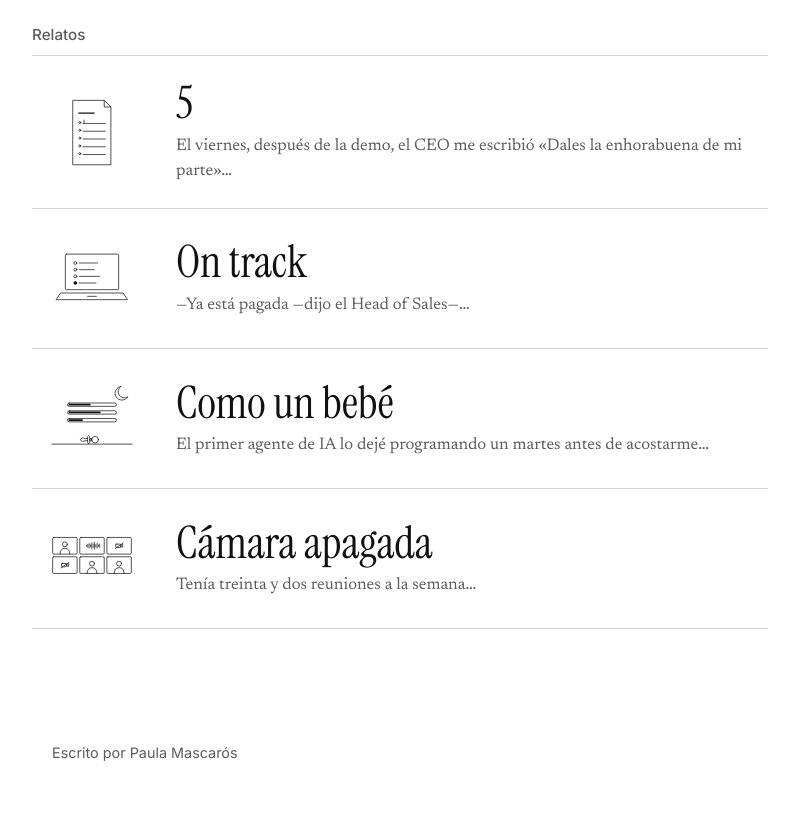
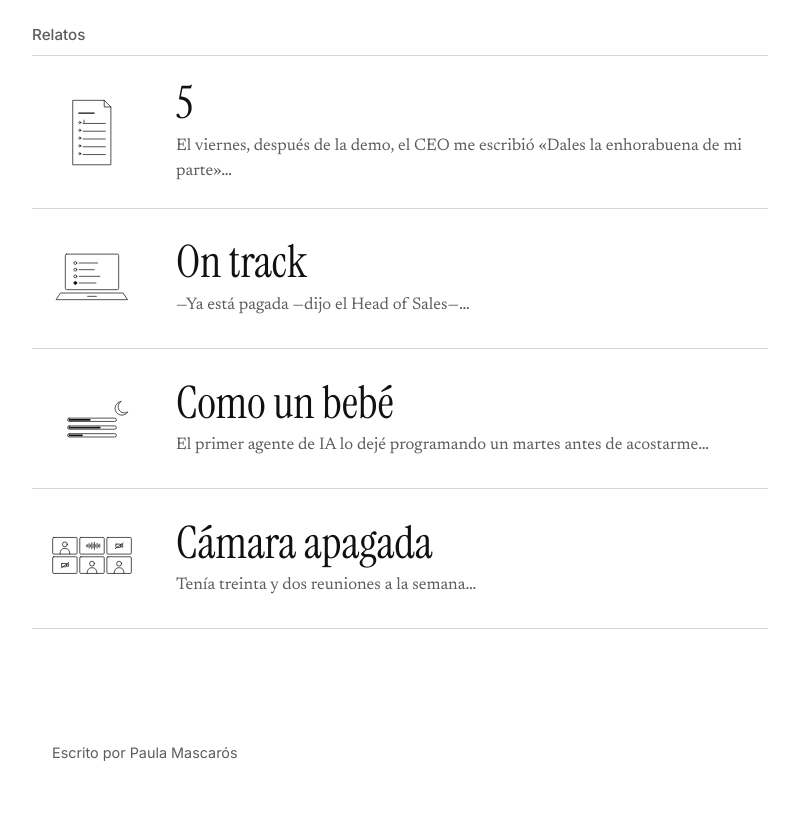
Before and after one commit to paulamascaros/por-un-punado-de-tokens, a plain HTML site: page index.html in a window 1280 px wide. Shown: the part 816-1630 px from the top of the page, without its empty margins (240-1039 px from the left). Drawn offline with Linux system fonts and the light colour scheme.

Commit message:
Como un bebé: solo la luna y las barras

```diff
--- a/index.html
+++ b/index.html
@@ -99,7 +99,7 @@
 <span class="texto"><span class="titulo">On track</span><span class="arranque">—Ya está pagada —dijo el Head of Sales—…</span></span>
 </a></li>
 <li><a class="relato" href="relatos/como-un-bebe.html">
-<span class="mini"><svg class="ilustracion" viewBox="0 0 1080 820" role="img" aria-label="Una luna, tres barras de progreso a medio llenar y un chupete sobre la mesa" fill="none" stroke="currentColor" stroke-width="6.5" stroke-linecap="round" stroke-linejoin="round">
+<span class="mini"><svg class="ilustracion" viewBox="0 -136 1080 820" role="img" aria-label="Una luna y tres barras de progreso a medio llenar" fill="none" stroke="currentColor" stroke-width="6.5" stroke-linecap="round" stroke-linejoin="round">
 <path d="M800 120 A62 62 0 1 0 862 214 A50 50 0 1 1 800 120 Z"></path>
 <rect x="320" y="270" width="440" height="30" rx="15"></rect>
 <line x1="337" y1="285" x2="520" y2="285" stroke-width="16"></line>
@@ -107,11 +107,6 @@
 <line x1="337" y1="355" x2="610" y2="355" stroke-width="16"></line>
 <rect x="320" y="410" width="440" height="30" rx="15"></rect>
 <line x1="337" y1="425" x2="450" y2="425" stroke-width="16"></line>
-<line x1="180" y1="640" x2="900" y2="640"></line>
-<path d="M500 590 H478 Q452 576 440 592 Q432 600 440 608 Q452 624 478 610 H500"></path>
-<ellipse cx="510" cy="600" rx="11" ry="38"></ellipse>
-<path d="M521 590 H538 V610 H521"></path>
-<circle cx="568" cy="600" r="30"></circle>
 </svg></span>
 <span class="texto"><span class="titulo">Como un bebé</span><span class="arranque">El primer agente de IA lo dejé programando un martes antes de acostarme…</span></span>
 </a></li>
```
